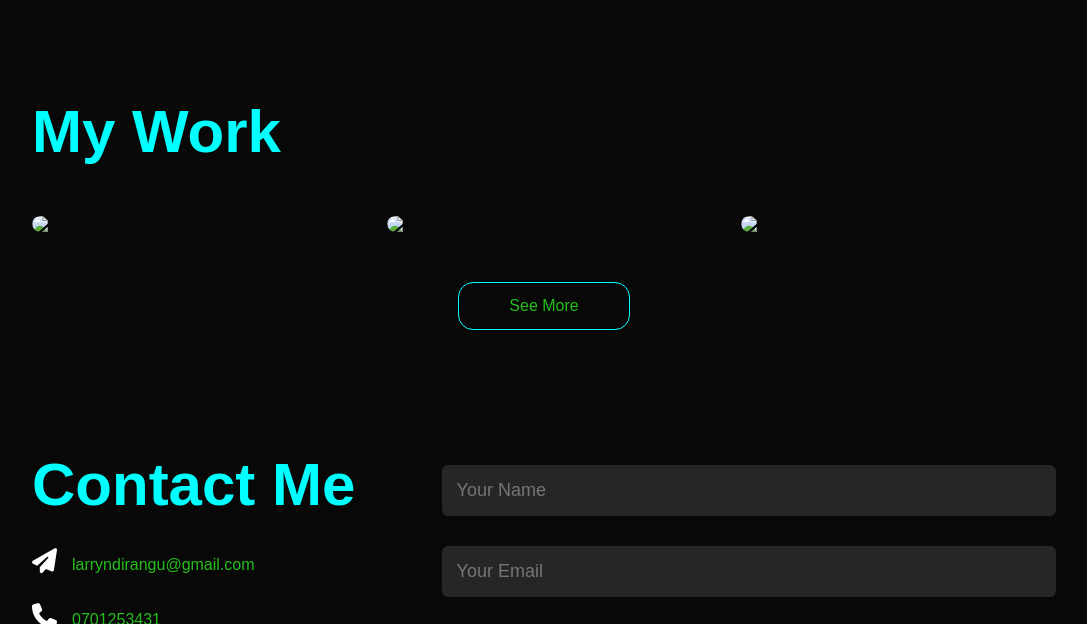
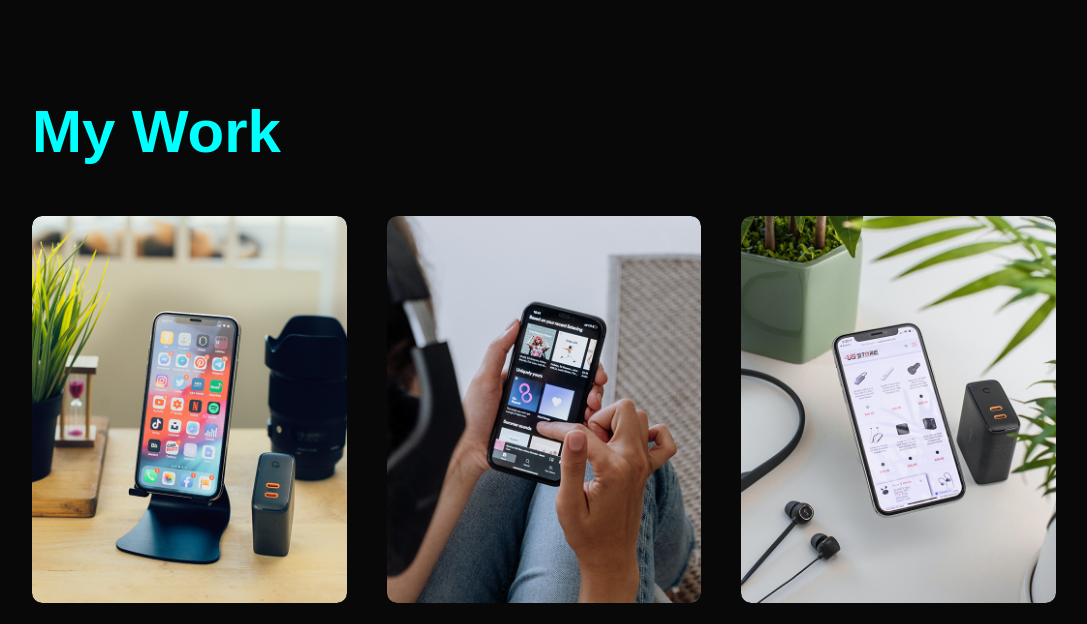
Before and after one commit to hillaryn/Personal-Portfolio-1, a plain HTML site: page index.html in a window 1280 px wide. Shown: the part 2016-2640 px from the top of the page, without its empty margins (96-1183 px from the left). Drawn offline with Linux system fonts and the light colour scheme; files whose address does not match are found by name.

Commit message:
Update index.html

```diff
--- a/index.html
+++ b/index.html
@@ -36,7 +36,7 @@
             <div class="container">
                  <div class="row">
                     <div class="about-col-1">
-                        <img src="images/LARRY1.jpeg">
+                        <img src="LARRY1.jpeg">
                     </div>
                     <div class="about-col-2">
                         <h1 class="sub-title">About Me</h1>
@@ -124,7 +124,7 @@
                 <h1 class="sub-title">My Work</h1>
                 <div class="work-list">
                     <div class="work">
-                        <img src="images/work-1.png">
+                        <img src="work-1.png">
                         <div class="layer">
                             <h3>Social Media App</h3>
                             <p>
@@ -134,7 +134,7 @@
                         </div>
                     </div>
                     <div class="work">
-                        <img src="images/work-2.png">
+                        <img src="work-2.png">
                         <div class="layer">
                             <h3>Music App</h3>
                             <p>
@@ -144,7 +144,7 @@
                         </div>
                     </div>
                     <div class="work">
-                        <img src="images/work-3.png">
+                        <img src="work-3.png">
                         <div class="layer">
                             <h3>Online Shopping App</h3>
                             <p>
@@ -172,7 +172,7 @@
                             <a href="https://www.linkedin.com/in/hillary-irungu/"><i class="fa-brands fa-linkedin"></i></a>
                             <a href="https://x.com/iamlarry13"><i class="fa-brands fa-x-twitter"></i></a>
                         </div>
-                        <a href="images/Hillary Updated CV.pdf" download class="btn btn2">Download CV</a>
+                        <a href="Hillary Updated CV.pdf" download class="btn btn2">Download CV</a>
                     </div>
                     <div class="contact-right">
                         <form name="submit-to-google-sheet">
```
